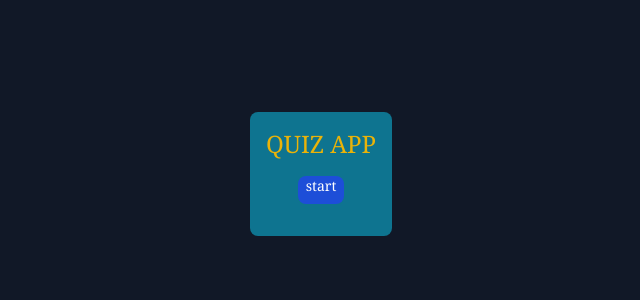
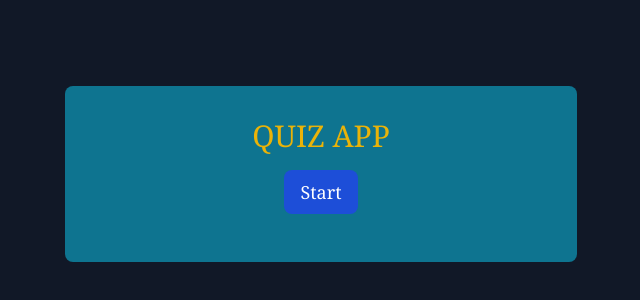
Before and after one commit to Tharunvasireddi/QUIZAPP, a website: page index.html in a window 1280 px wide. Shown: the part 226-526 px from the top of the page, without its empty margins (319-959 px from the left). Drawn offline with nearby package versions, Linux system fonts and the light colour scheme.

Commit message:
changes are done

```diff
--- a/index.html
+++ b/index.html
@@ -4,22 +4,20 @@
     <meta charset="UTF-8">
     <meta name="viewport" content="width=device-width, initial-scale=1.0">
     <script src="https://cdn.tailwindcss.com"></script>
-      <title>QUIZAPP</title>
+    <title>QUIZAPP</title>
 </head>
-<body class="bg-gray-900 min-h-screen flex items-center justify-center">
-    <div class="bg-cyan-700 flex flex-col items-center justify-center rounded-lg text-center ">
-        <h2 class="font-serif text-2xl text-yellow-500 p-4">QUIZ APP</h2>
-        <button class="bg-blue-700 rounded-lg px-2 pb-2 text-white text-sm  font-serif mb-2" id="start">start</button>
-        <div id="quiz" class="flex flex-col  ">
-            <h1 id="question" class="text-white text-2xl text-center px-2 py-1"></h1>
-            <div id="options" class="p-2 flex flex-col space-y-2 ">
-
-            </div>
-           <button class="bg-black text-white px-2 py-1 rounded-lg hidden" id="next">next</button>
+<body class="bg-gray-900 min-h-screen flex items-center justify-center px-4">
+    <div class="bg-cyan-700 flex flex-col items-center justify-center rounded-lg text-center w-full max-w-xs sm:max-w-md lg:max-w-lg p-4">
+        <h2 class="font-serif text-2xl sm:text-3xl text-yellow-500 p-4">QUIZ APP</h2>
+        <button class="bg-blue-700 rounded-lg px-4 py-2 text-white text-base sm:text-lg font-serif mb-2" id="start">Start</button>
+        <div id="quiz" class="flex flex-col w-full">
+            <h1 id="question" class="text-white text-xl sm:text-2xl text-center px-2 py-1"></h1>
+            <div id="options" class="p-2 flex flex-col space-y-2 w-full"></div>
+            <button class="bg-black text-white px-4 py-2 rounded-lg hidden" id="next">Next</button>
         </div>
         <div>
-            <h1 id="score" class="hidden text-xl text-white m-4 text-center font-serif " > </h1>
-            <button id="restart" class="bg-green-600 text-white p-1 rounded-lg text-center mb-2 hidden">restart</button>
+            <h1 id="score" class="hidden text-xl sm:text-2xl text-white m-4 text-center font-serif"></h1>
+            <button id="restart" class="bg-green-600 text-white px-4 py-2 rounded-lg text-center mb-2 hidden">Restart</button>
         </div>
     </div>
     <script src="./src/index.js"></script>
```
